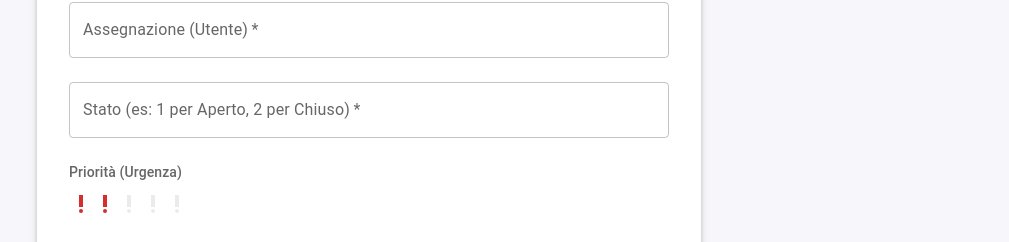
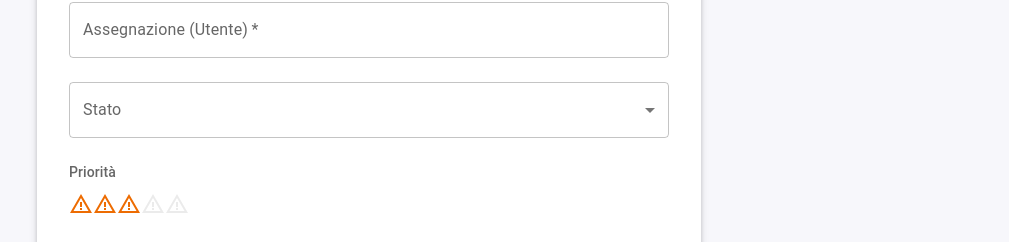
Before and after one commit to dottorbarbone/Back-Front-End, a Next.js app: page /addCommessa in a window 1280 px wide. Shown: the part 166-408 px from the top of the page, without its empty margins (271-1280 px from the left). Built offline with nearby package versions, Linux system fonts and the light colour scheme; no server answers; the database is empty.

Commit message:
add commesse sistemata parte funzionale, manca parte grafica

```diff
--- a/components/navbar.js
+++ b/components/navbar.js
@@ -19,6 +19,7 @@ export default function Navbar() {
 
         <ul className={`nav-links ${open ? 'open' : ''}`}>
           <li><a href="/" onClick={() => setOpen(false)}>Explore</a></li>
+          <li><a href="/addCommessa" onClick={() => setOpen(false)}>Commesse</a></li>
           <li><a href="https://console.firebase.google.com/u/0/project/frontend-905b0/database/frontend-905b0-default-rtdb/data" onClick={() => setOpen(false)}>API</a></li>
           <li><a href="/" onClick={() => setOpen(false)}>Contact</a></li>
         </ul>
--- a/pages/addCommessa.js
+++ b/pages/addCommessa.js
@@ -1,7 +1,7 @@
 import { useState, useEffect } from "react";
 import { db } from "../lib/firebase";
 import { ref, push, serverTimestamp, onValue } from "firebase/database";
-import { useRouter } from 'next/navigation';
+import { useRouter } from "next/navigation";
 import {
   Box,
   TextField,
@@ -11,10 +11,15 @@ import {
   Stack,
   Rating,
   Autocomplete,
-  CircularProgress
+  CircularProgress,
+  InputLabel,
+  MenuItem,
+  FormControl,
+  Select,
 } from "@mui/material";
-import PriorityHighIcon from '@mui/icons-material/PriorityHigh';
-import AddCircleOutlineIcon from '@mui/icons-material/AddCircleOutline';
+import WarningAmberIcon from '@mui/icons-material/WarningAmber';
+import PriorityHighIcon from "@mui/icons-material/PriorityHigh";
+import AddCircleOutlineIcon from "@mui/icons-material/AddCircleOutline";
 
 export default function AddCommessaForm() {
   const router = useRouter();
@@ -28,7 +33,7 @@ export default function AddCommessaForm() {
     Descrizione: "",
     Assegnazione: "",
     Stato: "",
-    Priorità: 2, // Valore di default per il rating
+    Priorità: 3, // Valore di default per il rating
     Ricompensa: "",
   });
 
@@ -39,7 +44,7 @@ export default function AddCommessaForm() {
       const data = snapshot.val();
       if (data) {
         // Mappiamo i dati per ottenere un array di stringhe "Nome Cognome"
-        const lista = Object.values(data).map(u => `${u.nome} ${u.cognome}`);
+        const lista = Object.values(data).map((u) => `${u.nome} ${u.cognome}`);
         setUtentiOptions(lista);
       }
       setLoadingUtenti(false);
@@ -59,26 +64,30 @@ export default function AddCommessaForm() {
         Stato: Number(formData.Stato),
         Priorità: Number(formData.Priorità),
         Ricompensa: Number(formData.Ricompensa),
-        datacreazione: serverTimestamp()
+        datacreazione: serverTimestamp(),
       };
 
       await push(commessaRef, dataToSave);
       router.push("/");
-
     } catch (error) {
       console.error("Errore durante il salvataggio:", error);
     }
   };
 
   return (
-    <Paper elevation={3} sx={{ p: 4, mb: 5, borderRadius: 3, mx: 'auto', maxWidth: 600 }}>
-      <Typography variant="h5" sx={{ mb: 3, fontWeight: 'bold', color: 'primary.main' }}>
+    <Paper
+      elevation={3}
+      sx={{ p: 4, mb: 5, borderRadius: 3, mx: "auto", maxWidth: 600 }}
+    >
+      <Typography
+        variant="h5"
+        sx={{ mb: 3, fontWeight: "bold", color: "primary.main" }}
+      >
         Aggiungi Nuova Commessa
       </Typography>
 
       <Box component="form" onSubmit={handleSubmit}>
         <Stack spacing={3}>
-
           {/* DESCRIZIONE */}
           <TextField
             label="Descrizione"
@@ -86,7 +95,9 @@ export default function AddCommessaForm() {
             fullWidth
             required
             value={formData.Descrizione}
-            onChange={(e) => setFormData({...formData, Descrizione: e.target.value})}
+            onChange={(e) =>
+              setFormData({ ...formData, Descrizione: e.target.value })
+            }
           />
 
           {/* ASSEGNAZIONE (Autocomplete Dinamico) */}
@@ -110,7 +121,9 @@ export default function AddCommessaForm() {
                   ...params.InputProps,
                   endAdornment: (
                     <>
-                      {loadingUtenti ? <CircularProgress color="inherit" size={20} /> : null}
+                      {loadingUtenti ? (
+                        <CircularProgress color="inherit" size={20} />
+                      ) : null}
                       {params.InputProps.endAdornment}
                     </>
                   ),
@@ -120,28 +133,49 @@ export default function AddCommessaForm() {
           />
 
           {/* STATO */}
-          <TextField
-            label="Stato (es: 1 per Aperto, 2 per Chiuso)"
-            type="number"
-            variant="outlined"
-            fullWidth
-            required
-            value={formData.Stato}
-            onChange={(e) => setFormData({...formData, Stato: e.target.value})}
-          />
+          <Box sx={{ minWidth: 120 }}>
+            <FormControl fullWidth>
+              <InputLabel id="demo-simple-select-label">Stato</InputLabel>
+              <Select
+                labelId="demo-simple-select-label"
+                id="demo-simple-select"
+                value={formData.stato}
+                label="Stato"
+                onChange={(e) => setFormData({ ...formData, Stato: e.target.value })}
+              >
+                <MenuItem defaultChecked sx={{color:"red"}} value={1}>Sospeso</MenuItem>
+                <MenuItem sx={{color:"#caca50"}} value={2}>Presa in carico</MenuItem>
+                <MenuItem sx={{color:"orange"}} value={3}>Fase di lavorazione</MenuItem>
+                <MenuItem sx={{color:"green"}} value={4}>Fase di collaudo</MenuItem>
+              </Select>
+            </FormControl>
+          </Box>
 
           {/* PRIORITÀ (Rating con !) */}
           <Box>
-            <Typography variant="subtitle2" color="text.secondary" sx={{ mb: 1 }}>
-              Priorità (Urgenza)
+            <Typography
+              variant="subtitle2"
+              color="text.secondary"
+              sx={{ mb: 1 }}
+            >
+              Priorità
             </Typography>
             <Rating
               name="priorita-rating"
-              icon={<PriorityHighIcon fontSize="inherit" color="error" sx={{ fontWeight: 'bold' }} />}
-              emptyIcon={<PriorityHighIcon fontSize="inherit" sx={{ opacity: 0.3 }} />}
+
+              icon={
+                <WarningAmberIcon
+                  fontSize="inherit"
+                  color="warning"
+                  sx={{ fontWeight: "bold" }}
+                />
+              }
+              emptyIcon={
+                <WarningAmberIcon fontSize="inherit" sx={{ opacity: 0.3 }} />
+              }
               precision={0.5}
               value={Number(formData.Priorità)}
-              onChange={(e, val) => setFormData({...formData, Priorità: val})}
+              onChange={(e, val) => setFormData({ ...formData, Priorità: val })}
             />
           </Box>
 
@@ -153,7 +187,9 @@ export default function AddCommessaForm() {
             fullWidth
             required
             value={formData.Ricompensa}
-            onChange={(e) => setFormData({...formData, Ricompensa: e.target.value})}
+            onChange={(e) =>
+              setFormData({ ...formData, Ricompensa: e.target.value })
+            }
           />
 
           {/* BOTTONI */}
@@ -164,7 +200,7 @@ export default function AddCommessaForm() {
               size="large"
               fullWidth
               startIcon={<AddCircleOutlineIcon />}
-              sx={{ py: 1.5, fontWeight: 'bold', borderRadius: 2 }}
+              sx={{ py: 1.5, fontWeight: "bold", borderRadius: 2 }}
             >
               Salva Commessa
             </Button>
@@ -174,12 +210,11 @@ export default function AddCommessaForm() {
               variant="outlined"
               size="large"
               fullWidth
-              sx={{ py: 1.5, fontWeight: 'bold', borderRadius: 2 }}
+              sx={{ py: 1.5, fontWeight: "bold", borderRadius: 2 }}
             >
               Annulla
             </Button>
           </Stack>
-
         </Stack>
       </Box>
     </Paper>
--- a/pages/index.js
+++ b/pages/index.js
@@ -3,6 +3,7 @@ import Typography from "@mui/material/Typography";
 import { useEffect, useState, useRef } from 'react';
 import Navbar from '../components/navbar';
 import Utenti from "../components/utenti";
+import Commesse from "../components/commesse";
 export default function Home() {
   return (
     <main style={{
@@ -14,6 +15,7 @@ export default function Home() {
       <Navbar />
       <CardsPage />
       <Utenti />
+      <Commesse />
       </>
     </main>
   )
```
Also changed, not shown: components/commesse.js (added, +19 -0 lines), 1 other file (tests, documents, lock files or other folders).
